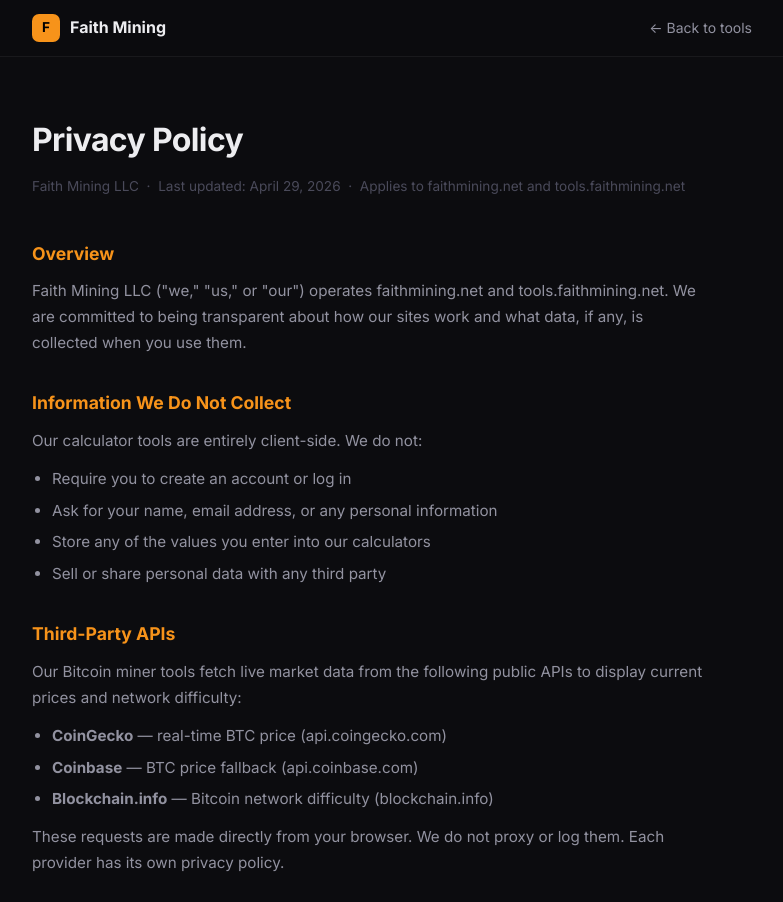
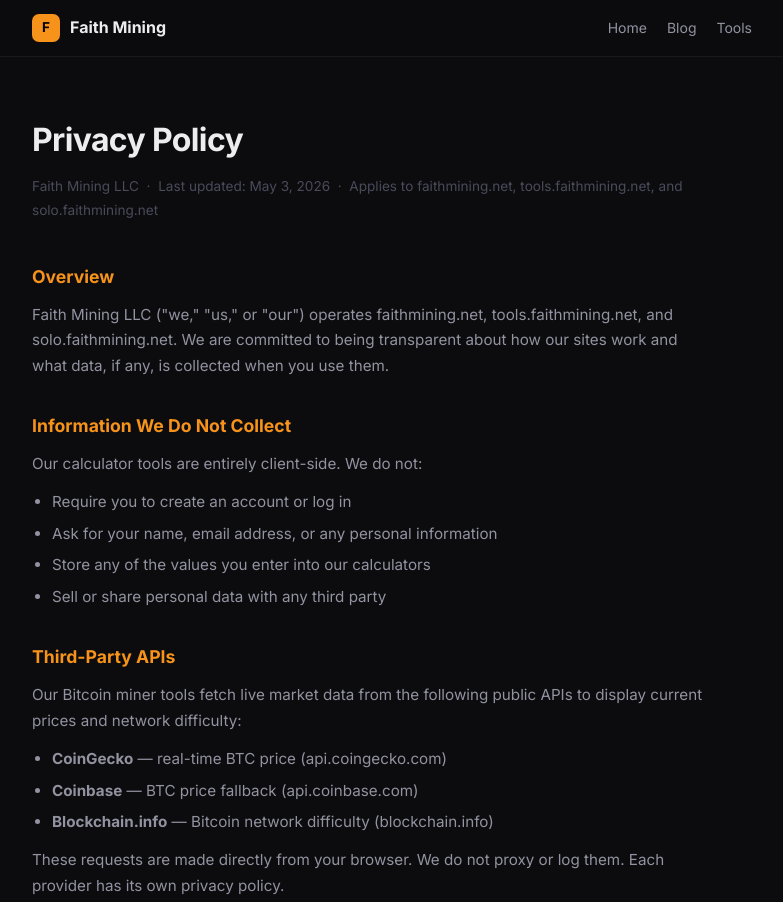
Before and after one commit to slayerinokc/faithmining, a plain HTML site: page faithmining-main/privacy.html in a window 1280 px wide. Shown: the top 902 px of the page, without its empty margins (248-1031 px from the left). Drawn offline with Linux system fonts and the light colour scheme.

Commit message:
all sites: consistent nav, fix privacy/terms headers and scope, AdSense ready

```diff
--- a/faithmining-main/privacy.html
+++ b/faithmining-main/privacy.html
@@ -4,7 +4,7 @@
   <meta charset="UTF-8">
   <meta name="viewport" content="width=device-width, initial-scale=1.0">
   <title>Privacy Policy — Faith Mining LLC</title>
-  <meta name="description" content="Privacy Policy for faithmining.net and tools.faithmining.net — Faith Mining LLC.">
+  <meta name="description" content="Privacy Policy for Faith Mining LLC — faithmining.net, tools.faithmining.net, and solo.faithmining.net.">
   <link rel="canonical" href="https://faithmining.net/privacy">
   <link rel="icon" type="image/svg+xml" href="/favicon.svg">
   <link rel="preconnect" href="https://fonts.googleapis.com">
@@ -42,17 +42,21 @@
   <header class="site-header">
     <div class="container header-inner">
       <a href="/" class="logo"><span class="logo-mark">F</span> Faith Mining</a>
-      <a href="https://tools.faithmining.net" style="font-size:0.875rem;color:var(--text-2);">← Back to tools</a>
+      <nav style="display:flex;gap:20px;align-items:center;">
+        <a href="/" style="font-size:0.875rem;color:var(--text-2);">Home</a>
+        <a href="/#blog" style="font-size:0.875rem;color:var(--text-2);">Blog</a>
+        <a href="https://tools.faithmining.net" style="font-size:0.875rem;color:var(--text-2);">Tools</a>
+      </nav>
     </div>
   </header>
 
   <main>
     <div class="container">
       <h1>Privacy Policy</h1>
-      <p class="meta">Faith Mining LLC &nbsp;·&nbsp; Last updated: April 29, 2026 &nbsp;·&nbsp; Applies to faithmining.net and tools.faithmining.net</p>
+      <p class="meta">Faith Mining LLC &nbsp;·&nbsp; Last updated: May 3, 2026 &nbsp;·&nbsp; Applies to faithmining.net, tools.faithmining.net, and solo.faithmining.net</p>
 
       <h2>Overview</h2>
-      <p>Faith Mining LLC ("we," "us," or "our") operates faithmining.net and tools.faithmining.net. We are committed to being transparent about how our sites work and what data, if any, is collected when you use them.</p>
+      <p>Faith Mining LLC ("we," "us," or "our") operates faithmining.net, tools.faithmining.net, and solo.faithmining.net. We are committed to being transparent about how our sites work and what data, if any, is collected when you use them.</p>
 
       <h2>Information We Do Not Collect</h2>
       <p>Our calculator tools are entirely client-side. We do not:</p>
```
Also changed, not shown: faithmining-main/terms.html (+7 -3 lines).
